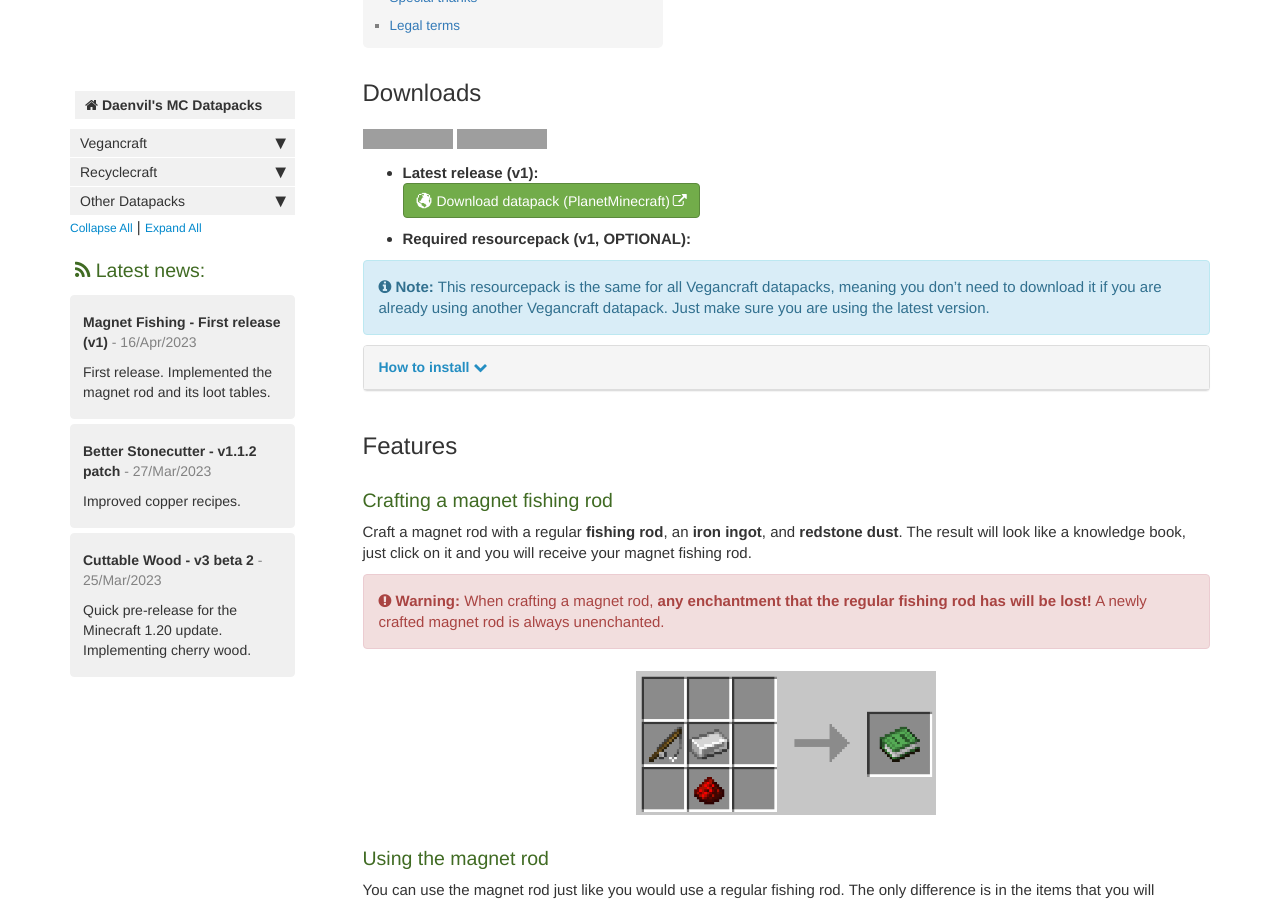
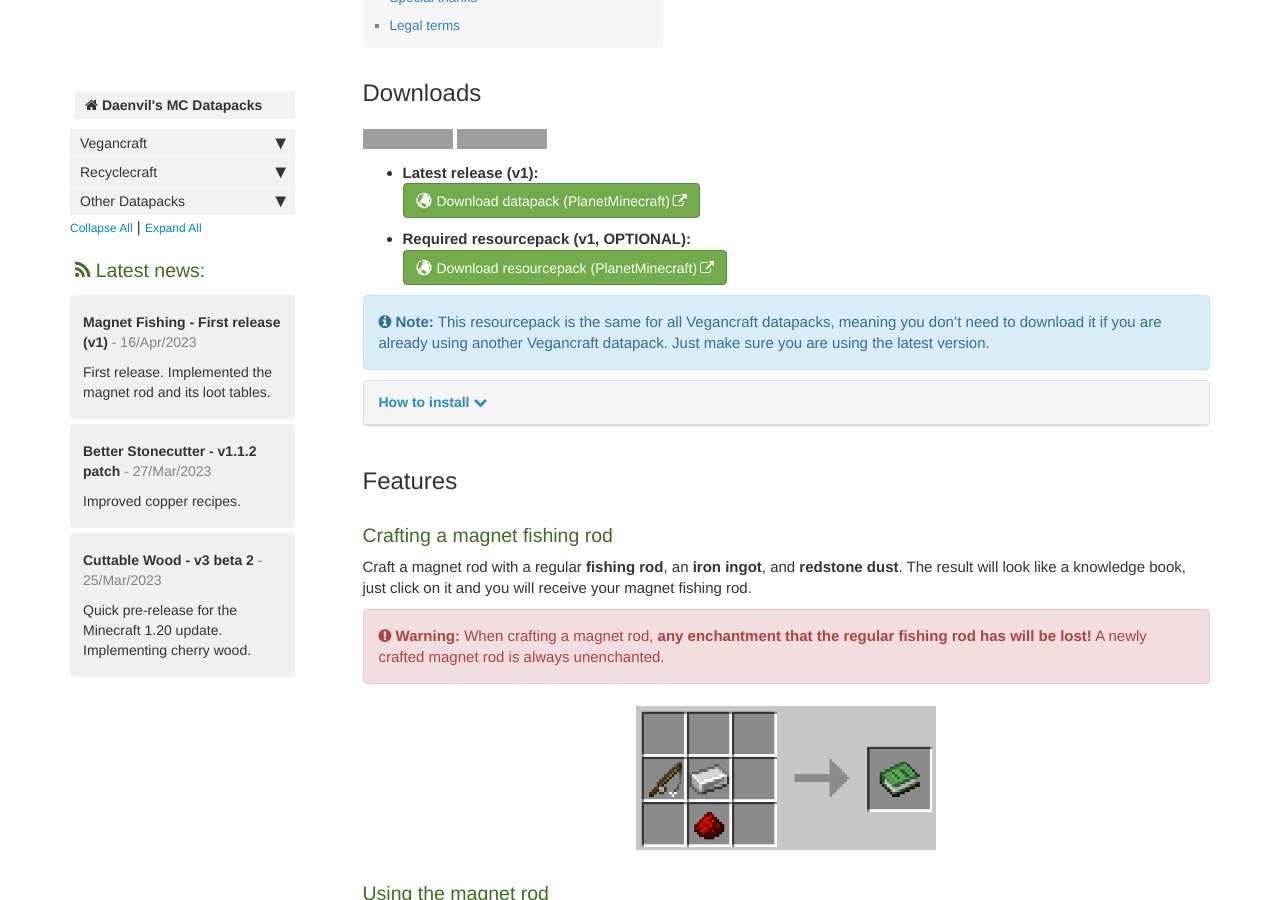
Before and after one commit to daenvil/MCDatapacks, a Jekyll site: the page built from pages/vegancraft/magnet_fishing.md, in a window 1280 px wide and 900 px high, scrolled down 442 px. Built offline with Jekyll 4.4.1, drawn with Linux system fonts in a browser that asks for light colours; some web fonts are replaced; comment, search, counter and statistics services are not loaded; grey boxes are pictures that could not be loaded.

Commit message:
fixing links

```diff
--- a/pages/vegancraft/magnet_fishing.md
+++ b/pages/vegancraft/magnet_fishing.md
@@ -23,7 +23,7 @@ gallery: [images/vegancraft/magnet_fishing/thumbnail.png,images/vegancraft/magne
 ## Downloads
 {% include dp_badges.html supports="1.19.4+" tested="1.19.4%2C%20snapshot 23w14a" %}
 
-{% include dp_download.html version="v1" pmc-url="https://www.planetminecraft.com/data-pack/magnet-fishing/" rp-version="v1, OPTIONAL" pmc-github-url="https://www.planetminecraft.com/data-pack/magnet-fishing/" %}
+{% include dp_download.html version="v1" pmc-url="https://www.planetminecraft.com/data-pack/magnet-fishing/" rp-version="v1, OPTIONAL" rp-pmc-url="https://www.planetminecraft.com/data-pack/magnet-fishing/" %}
 
 {% include comments/note.html content="This resourcepack is the same for all Vegancraft datapacks, meaning you don't need to download it if you are already using another Vegancraft datapack. Just make sure you are using the latest version." %}
 
```
